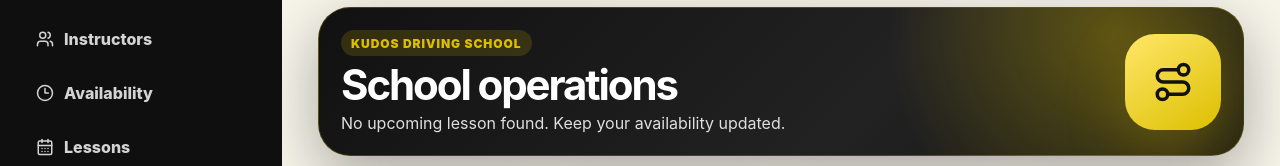
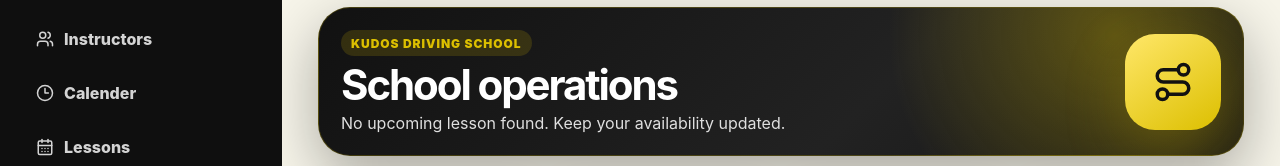
Before and after one commit to MianRamish/driving-front, a React (Vite) app: page / in a window 1280 px wide. Shown: the part 196-362 px from the top of the page. Built offline with nearby package versions, Linux system fonts and the light colour scheme; no server answers; sample sign-in values are in the browser's storage.

Commit message:
Update Layout.jsx

```diff
--- a/src/components/Layout.jsx
+++ b/src/components/Layout.jsx
@@ -28,7 +28,7 @@ export default function Layout() {
           <NavLink onClick={close} className={linkClass} to="/" end><LayoutDashboard size={18} /> Dashboard</NavLink>
           <NavLink onClick={close} className={linkClass} to="/students"><GraduationCap size={18} /> Students</NavLink>
           {isAdmin && <NavLink onClick={close} className={linkClass} to="/instructors"><Users size={18} /> Instructors</NavLink>}
-          <NavLink onClick={close} className={linkClass} to="/availability"><Clock3 size={18} /> Availability</NavLink>
+          <NavLink onClick={close} className={linkClass} to="/availability"><Clock3 size={18} /> Calender</NavLink>
           <NavLink onClick={close} className={linkClass} to="/lessons"><CalendarDays size={18} /> Lessons</NavLink>
         </nav>
 
```
